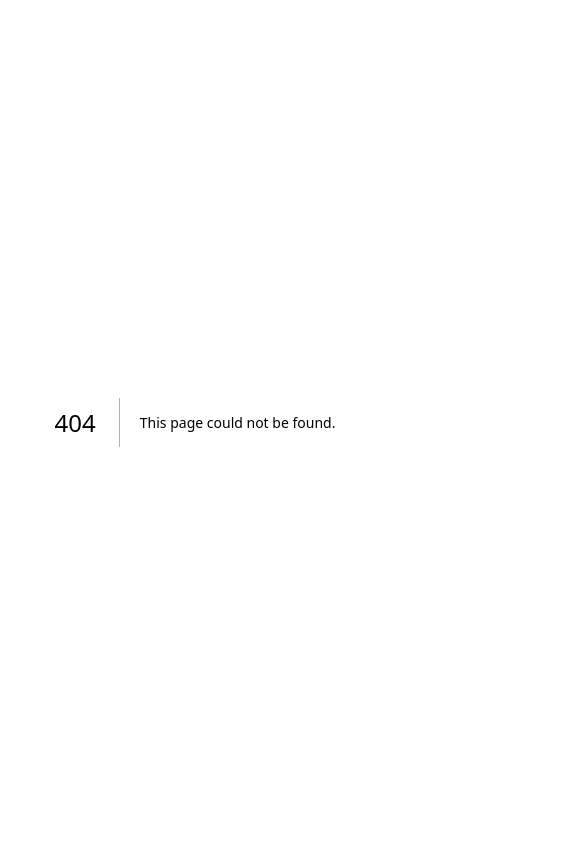
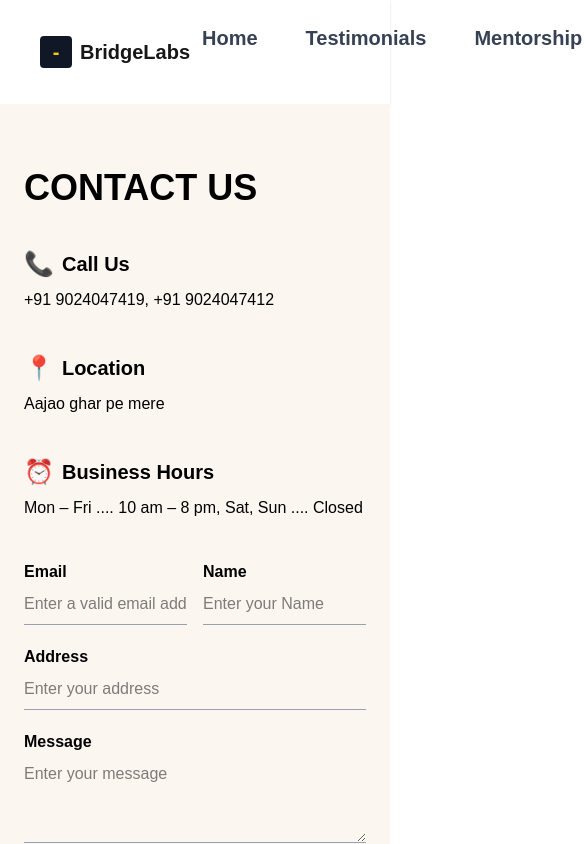
Before and after one commit to SAUMYAMUNDRA/Edtech, a Next.js app in the folder client/: page /contact in a window 390 px wide. Before the commit this address had no page. Shown: the top 844 px of the page, 585 px wide, since content can reach past the window. Built offline with nearby package versions, Linux system fonts and the light colour scheme.

Commit message:
add contact and login pages with animations and responsive design

```diff
--- a/client/src/app/components/header/page.js
+++ b/client/src/app/components/header/page.js
@@ -18,7 +18,7 @@ export default function Header() {
           <a
             key={idx}
              href={item === "Mentorship" ? "/mentorship" : item==="Home" ? "/": "#"}
-            className="relative px-3 py-1 rounded-md hover:text-black hover:bg-yellow-400 transition-colors duration-200
+            className="hover:shadow-xl relative px-3 py-1 rounded-md hover:text-black hover:bg-yellow-400 transition-colors duration-200
               after:content-[''] after:absolute after:left-0 after:bottom-0 after:w-0 after:h-[2px] after:bg-black after:transition-all after:duration-300 hover:after:w-full"
           >
             {item}
@@ -29,14 +29,14 @@ export default function Header() {
       {/* Right Side Buttons */}
       <div className="flex items-center gap-6">
         <a
-          href="#"
-          className="relative px-3 py-1 rounded-md text-gray-700 hover:text-black hover:bg-yellow-400 transition-colors duration-200
+          href="/contact"
+          className="hover:shadow-xl relative px-3 py-1 rounded-md text-gray-700 hover:text-black hover:bg-yellow-400 transition-colors duration-200
             after:content-[''] after:absolute after:left-0 after:bottom-0 after:w-0 after:h-[2px] after:bg-black after:transition-all after:duration-300 hover:after:w-full"
         >
           Contact
         </a>
         <a
-          href="/components/login"
+          href="/login"
           className="bg-yellow-400 text-black px-5 py-2.5 rounded-md font-medium shadow-xl"
         >
           Login
--- /dev/null
+++ b/client/src/app/contact/page.js
@@ -0,0 +1,113 @@
+"use client";
+import React from "react";
+import { motion } from "framer-motion";
+import Header from "../components/header/page";
+import Footer from "../components/footer/page";
+
+export default function ContactUs() {
+  return (
+    <>
+      <Header />
+      <div className="relative  bg-[#fcf6f1] text-black ">
+        {/* Content */}
+        <div className="relative z-10 flex flex-col md:flex-row max-w-6xl mx-auto px-6 py-16 gap-10">
+          {/* Left Section */}
+          <motion.div
+            className="flex-1 space-y-10"
+            initial={{ opacity: 0, x: -50 }}
+            animate={{ opacity: 1, x: 0 }}
+            transition={{ duration: 0.8 }}
+          >
+            <h1 className="text-4xl font-extrabold uppercase">Contact Us</h1>
+
+            {/* Call Us */}
+            <div>
+              <h2 className="text-xl font-bold flex items-center gap-2">
+                <span className="text-yellow-500 text-2xl">📞</span> Call Us
+              </h2>
+              <p className="mt-2">+91 9024047419, +91 9024047412</p>
+            </div>
+
+            {/* Location */}
+            <div>
+              <h2 className="text-xl font-bold flex items-center gap-2">
+                <span className="text-yellow-500 text-2xl">📍</span> Location
+              </h2>
+              <p className="mt-2">Aajao ghar pe mere</p>
+            </div>
+
+            {/* Business Hours */}
+            <div>
+              <h2 className="text-xl font-bold flex items-center gap-2">
+                <span className="text-yellow-500 text-2xl">⏰</span> Business Hours
+              </h2>
+              <p className="mt-2">
+                Mon – Fri .... 10 am – 8 pm, Sat, Sun .... Closed
+              </p>
+            </div>
+          </motion.div>
+
+          {/* Right Section (Form) */}
+          <motion.div
+            className="flex-1 bg-transparent space-y-5"
+            initial={{ opacity: 0, x: 50 }}
+            animate={{ opacity: 1, x: 0 }}
+            transition={{ duration: 0.8 }}
+          >
+            <div className="grid grid-cols-2 gap-4">
+              <div>
+                <label className="block font-semibold">Email</label>
+                <input
+                  type="email"
+                  placeholder="Enter a valid email address"
+                  className="w-full border-b border-gray-400 bg-transparent py-2 focus:outline-none
+                             transition-all duration-300 ease-in-out hover:border-yellow-500 focus:border-yellow-500"
+                />
+              </div>
+              <div>
+                <label className="block font-semibold">Name</label>
+                <input
+                  type="text"
+                  placeholder="Enter your Name"
+                  className="w-full border-b border-gray-400 bg-transparent py-2 focus:outline-none
+                             transition-all duration-300 ease-in-out hover:border-yellow-500 focus:border-yellow-500"
+                />
+              </div>
+            </div>
+
+            <div>
+              <label className="block font-semibold">Address</label>
+              <input
+                type="text"
+                placeholder="Enter your address"
+                className="w-full border-b border-gray-400 bg-transparent py-2 focus:outline-none
+                           transition-all duration-300 ease-in-out hover:border-yellow-500 focus:border-yellow-500"
+              />
+            </div>
+
+            <div>
+              <label className="block font-semibold">Message</label>
+              <textarea
+                placeholder="Enter your message"
+                rows={3}
+                className="w-full border-b border-gray-400 bg-transparent py-2 focus:outline-none
+                           transition-all duration-300 ease-in-out hover:border-yellow-500 focus:border-yellow-500"
+              />
+            </div>
+
+            {/* Button with animation */}
+            <motion.button
+              whileHover={{ scale: 1.05 }}
+              whileTap={{ scale: 0.95 }}
+              className="bg-yellow-400 hover:bg-yellow-600 text-black font-bold px-10 py-3 rounded-full mt-3
+                         shadow-xl transition duration-300"
+            >
+              SUBMIT
+            </motion.button>
+          </motion.div>
+        </div>
+      </div>
+      <Footer />
+    </>
+  );
+}
--- a/client/src/app/components/login/page.js
+++ b/client/src/app/login/page.js
@@ -1,8 +1,8 @@
 "use client";
 import React from "react";
 import { motion } from "framer-motion";
-import Header from "../header/page";
-import Footer from "../footer/page";
+import Header from "../components/header/page";
+import Footer from "../components/footer/page";
 
 export default function Login() {
   return (
```
